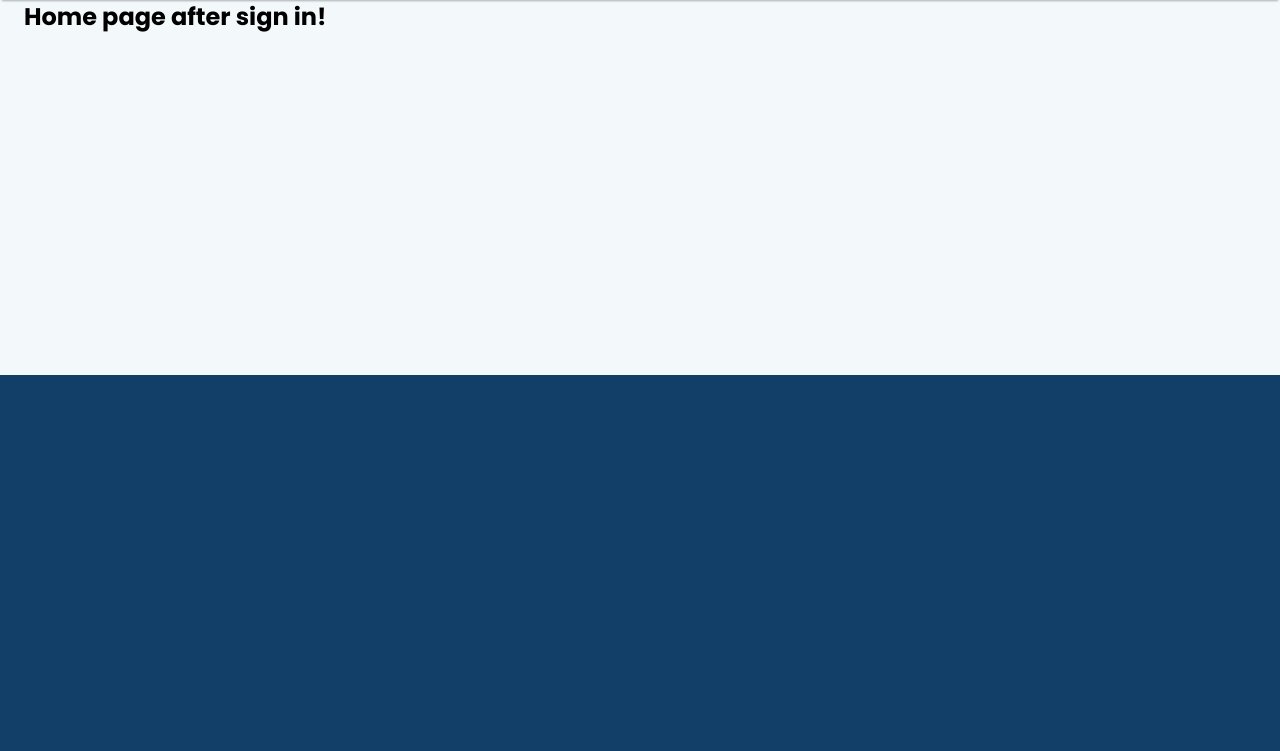
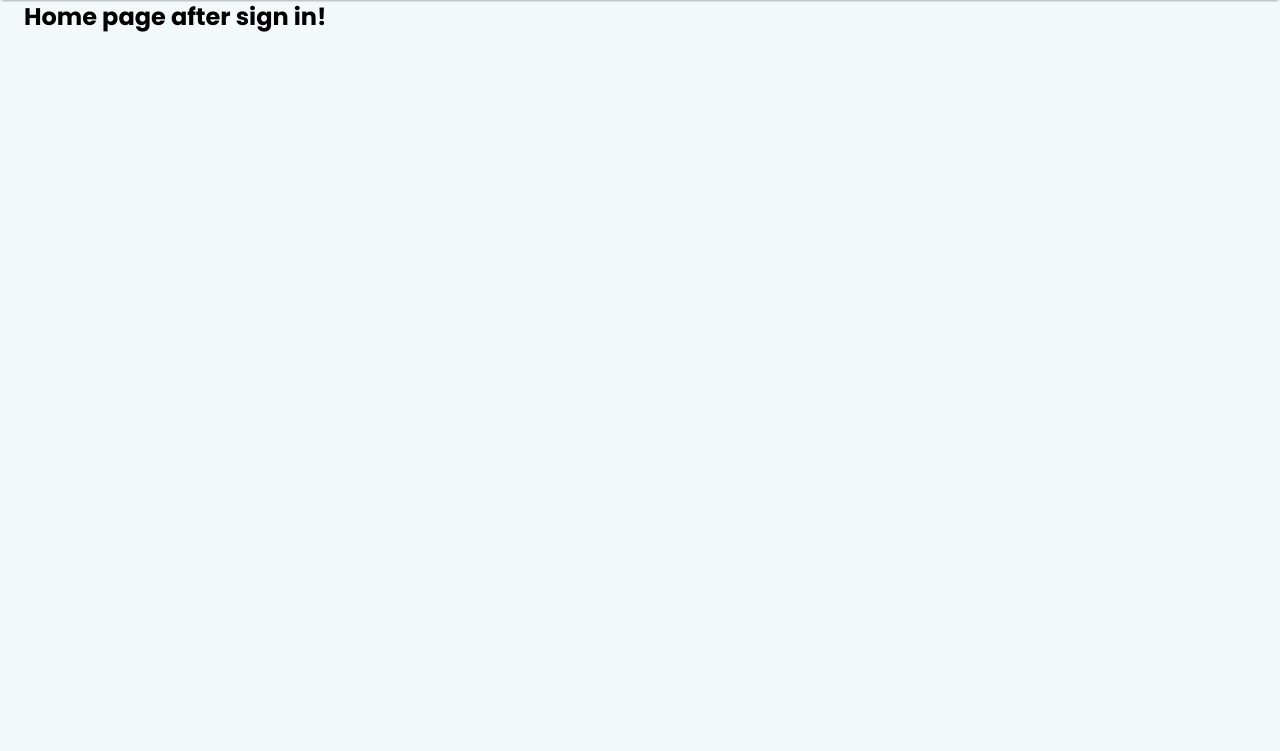
Before and after one commit to Remy349/contacts-app-python, a Python web app: template flaskr/templates/index.html in a window 1280 px wide. Shown: the part 49-800 px from the top of the page. Run offline with Jinja, Linux system fonts and the light colour scheme; the template is opened without the code that fills it, so the values that code supplies are empty.

Commit message:
Making background color change depend on the path

```diff
--- a/flaskr/auth/routes.py
+++ b/flaskr/auth/routes.py
@@ -48,8 +48,6 @@ def signup():
         db.session.add(user)
         db.session.commit()
 
-        flash("Congratulations, you are now a registered user!")
-
         return redirect(url_for("auth.signin"))
 
     return render_template("auth/signup.html", title="Sign Up",
--- a/flaskr/static/css/styles.css
+++ b/flaskr/static/css/styles.css
@@ -68,7 +68,6 @@ body {
   margin: 3rem 0 0 0;
   font-family: "Poppins", sans-serif;
   background: linear-gradient(180deg, #F3F9FB 53%, #113F67 0%);
-  background-repeat: no-repeat;
 }
 
 a {
--- a/flaskr/static/js/main.js
+++ b/flaskr/static/js/main.js
@@ -1,4 +1,9 @@
 document.addEventListener('DOMContentLoaded', () => {
+  /* Change background color */
+  if (window.location.pathname !== "/auth/sign-in") {
+    document.body.style.background = '#F3F9FB'
+  }
+
   /* Hide error messages */
   const errorMessage = document.querySelector('.error__message')
 
--- a/flaskr/static/scss/styles.scss
+++ b/flaskr/static/scss/styles.scss
@@ -22,7 +22,6 @@ body {
   margin: $header-height 0 0 0;
   font-family: f.$poppins;
   background: linear-gradient(180deg, c.$light-color 53%, c.$primary-color 0%);
-  background-repeat: no-repeat;
 }
 
 a { text-decoration: none; }
--- a/flaskr/static/scss/utils/_colors.scss
+++ b/flaskr/static/scss/utils/_colors.scss
@@ -4,3 +4,4 @@ $light-color: #F3F9FB;
 $aux-color: #e6e6e6;
 $white-color: #fff;
 $red-color: #F32424;
+$green-color: #3D8361;
--- a/flaskr/templates/auth/signup.html
+++ b/flaskr/templates/auth/signup.html
@@ -38,6 +38,7 @@
             <div class="signup__form-header">
               <h3>Sign Up</h3>
             </div>
+            {{ form.hidden_tag() }}
             <div class="signup__form-inputs" id="usernameCont">
               {{ form.username.label(class_='signup__form-label', id="usernameLabel") }}
               {{ form.username(class_='signup__form-input',
```
Also changed, not shown: 1 other file.
